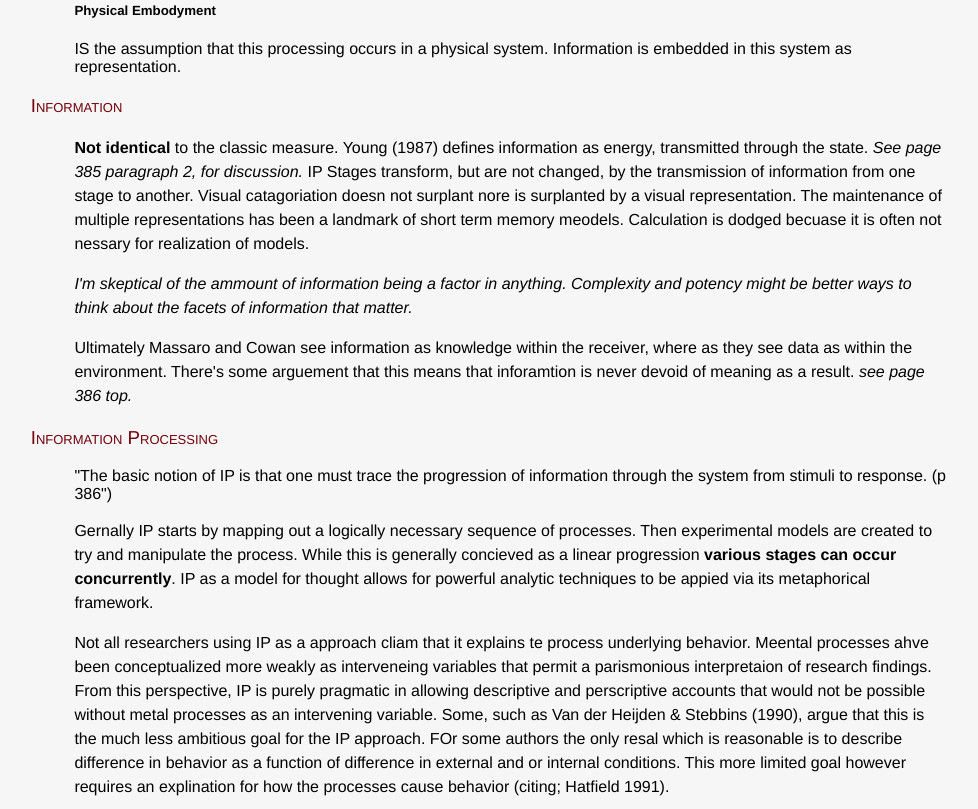
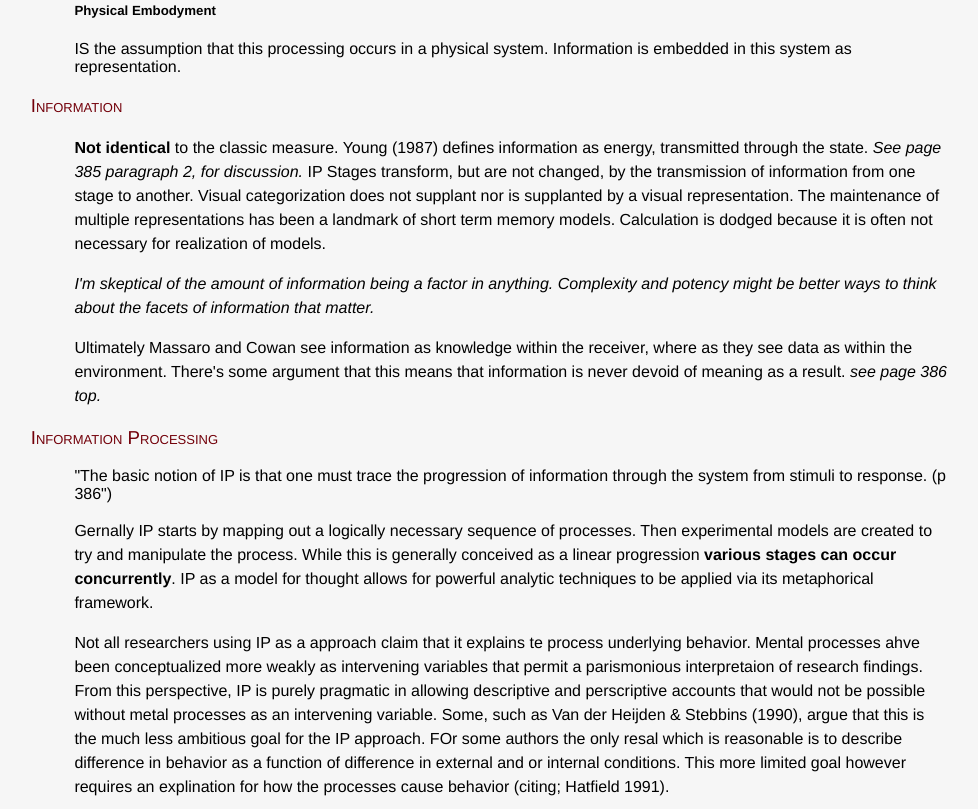
Before and after one commit to tzfrazier/Reading-Notes, a plain HTML site: page Massaro and Cowan - Information processing models - Notes.html in a window 1280 px wide. Shown: the part 891-1700 px from the top of the page, without its empty margins (68-1046 px from the left). Drawn offline with Linux system fonts and the light colour scheme.

Commit message:
Text Edits
Editing Typos

```diff
--- a/Massaro and Cowan - Information processing models - Notes.html
+++ b/Massaro and Cowan - Information processing models - Notes.html
@@ -22,13 +22,13 @@ Massaro, D. W., & Cowan, N. (1993) Information processing models: Microsopes of
 <p>Each stage or opperation takes time.</p>
 <p> And finally <h5>Physical Embodyment</h5>  IS the assumption that this processing occurs in a physical system. Information is embedded in this system as representation.</p>
 <h3> Information</h3>
-<p><strong>Not identical</strong> to the classic measure. <!--TODO: link this--> Young (1987) defines information as energy, transmitted through the state. <em class="note"> See page 385 paragraph 2, for discussion.</em> IP Stages transform, but are not changed, by the transmission of information from one stage to another. Visual catagoriation doesn not surplant nore is surplanted by a visual representation. The maintenance of multiple representations has been a landmark of short term memory meodels. Calculation is dodged becuase it is often not nessary for realization of models.</p>
-<p><em class="note"> I'm skeptical of the ammount of information being a factor in anything. Complexity and potency might be better ways to think about the facets of information that matter.</em></p>
-<p>Ultimately Massaro and Cowan see information as knowledge within the receiver, where as they see data as within the environment. There's some arguement that this means that inforamtion is never devoid of meaning as a result. <em class="note">see page 386 top.</em></p>
+<p><strong>Not identical</strong> to the classic measure. <!--TODO: link this--> Young (1987) defines information as energy, transmitted through the state. <em class="note"> See page 385 paragraph 2, for discussion.</em> IP Stages transform, but are not changed, by the transmission of information from one stage to another. Visual categorization does not supplant nor is supplanted by a visual representation. The maintenance of multiple representations has been a landmark of short term memory models. Calculation is dodged because it is often not necessary for realization of models.</p>
+<p><em class="note"> I'm skeptical of the amount of information being a factor in anything. Complexity and potency might be better ways to think about the facets of information that matter.</em></p>
+<p>Ultimately Massaro and Cowan see information as knowledge within the receiver, where as they see data as within the environment. There's some argument that this means that information is never devoid of meaning as a result. <em class="note">see page 386 top.</em></p>
 <h3>Information Processing</h3>
 <quote>"The basic notion of IP is that one must trace the progression of information through the system from stimuli to response. (p 386")</quote>
-<p>Gernally IP starts by mapping out a logically necessary sequence of processes. Then experimental models are created to try and manipulate the process. While this is generally concieved as a linear progression <strong> various stages can occur concurrently</strong>. IP as a model for thought allows for powerful analytic techniques to be appied via its metaphorical framework.</p>
-<p>Not all researchers using IP as a approach cliam that it explains te process underlying behavior. Meental processes ahve been conceptualized more weakly as interveneing variables that permit a parismonious interpretaion of research findings. From this perspective, IP is purely pragmatic in allowing descriptive and perscriptive accounts that would not be possible without metal processes as an intervening variable. Some, such as Van der Heijden & Stebbins (1990), <!--TODO link this--> argue that this is the much less ambitious goal for the IP approach. FOr some authors the only resal which is reasonable is to describe difference in behavior as a function of difference in external and or internal conditions. This more limited goal however requires an explination for how the processes cause behavior (citing; Hatfield 1991).</p>
+<p>Gernally IP starts by mapping out a logically necessary sequence of processes. Then experimental models are created to try and manipulate the process. While this is generally conceived as a linear progression <strong> various stages can occur concurrently</strong>. IP as a model for thought allows for powerful analytic techniques to be applied via its metaphorical framework.</p>
+<p>Not all researchers using IP as a approach claim that it explains te process underlying behavior. Mental processes ahve been conceptualized more weakly as intervening variables that permit a parismonious interpretaion of research findings. From this perspective, IP is purely pragmatic in allowing descriptive and perscriptive accounts that would not be possible without metal processes as an intervening variable. Some, such as Van der Heijden & Stebbins (1990), <!--TODO link this--> argue that this is the much less ambitious goal for the IP approach. FOr some authors the only resal which is reasonable is to describe difference in behavior as a function of difference in external and or internal conditions. This more limited goal however requires an explination for how the processes cause behavior (citing; Hatfield 1991).</p>
 <p> There are other metatheories. Newell and Simon's Physcial Symbol System view, is more restrictive. Limiting IP to symbolic interaction, however Massaro and Cowan don't restrict it to symbolic interaction. IP Guys don't subscribe to nottiopns of language of thought.</p>
 <h2>Justifications of the IP approach</h2>
 <p> IP has not often been explicitly justified. Despite a rhetoric of change, it still has many of the best features of behaviorism. As a result many of the strongest features of that approach have been imported. Though there is some differing levels of importance assigned to  concepts has shifted. Behaviorism had aimed ot understand behavior, IP seeks to elucidate the processes that cuase behavior (Hatfield, 1991)<!--TODO Link this-->. IP as an approach attempts to understand the complex by looking at the interaction of simpler processes.</p>
```
